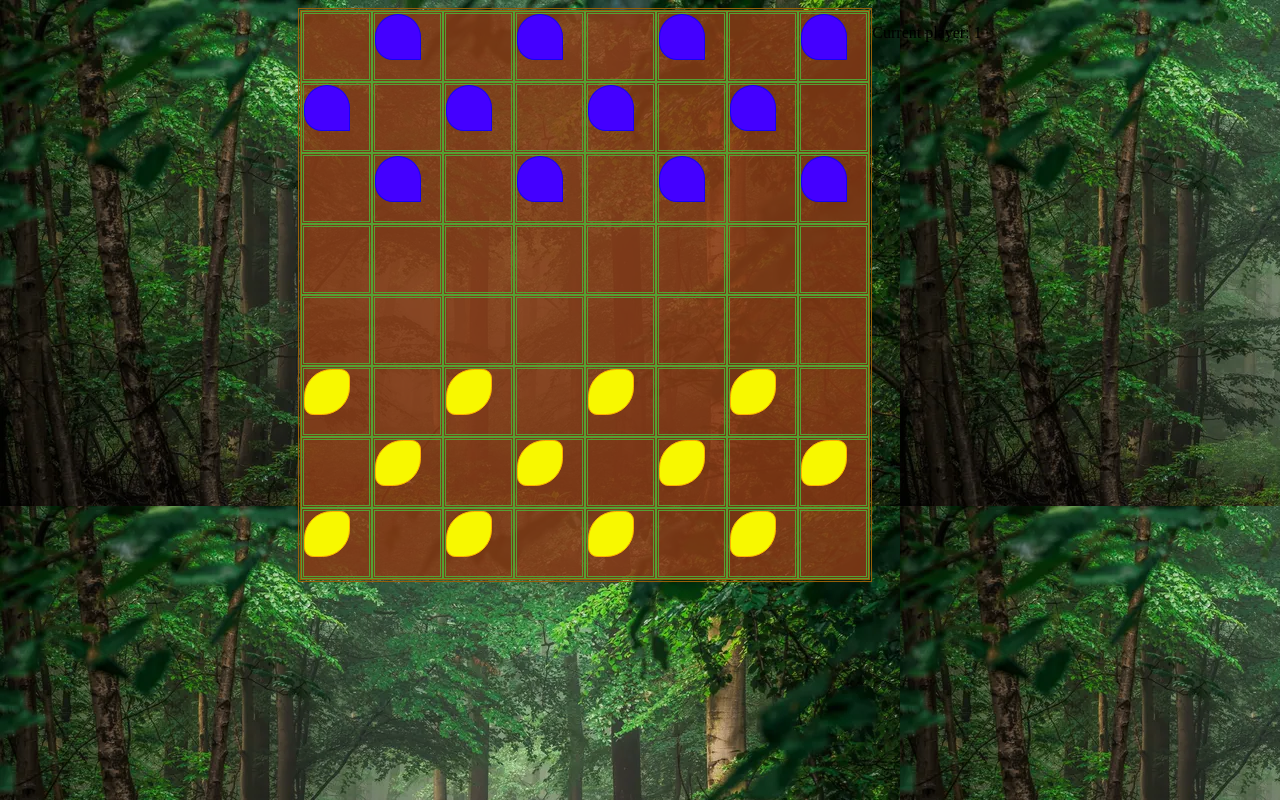
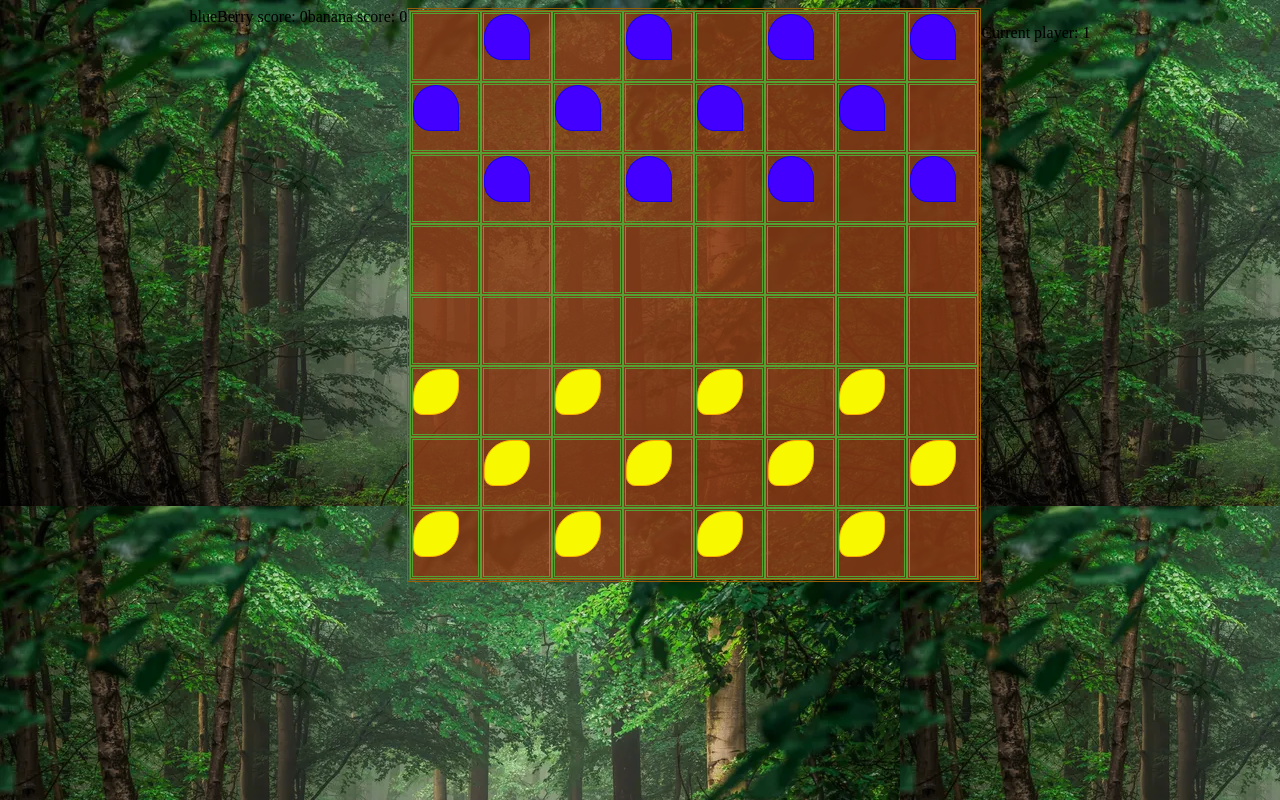
Before and after one commit to Iansogotthis/berrybananaCheckers, a plain HTML site: page index.html in a window 1280 px wide. Drawn offline with Linux system fonts and the light colour scheme.

```diff
--- a/index.html
+++ b/index.html
@@ -10,7 +10,8 @@
     <script defer src="js/app.js"></script>
 
     <title>Checkers Game</title>
-
+    <div id="whiteScore">blueBerry score: 0</div>
+    <div id="blackScore">banana score: 0</div>
 
 </head>
 
```
